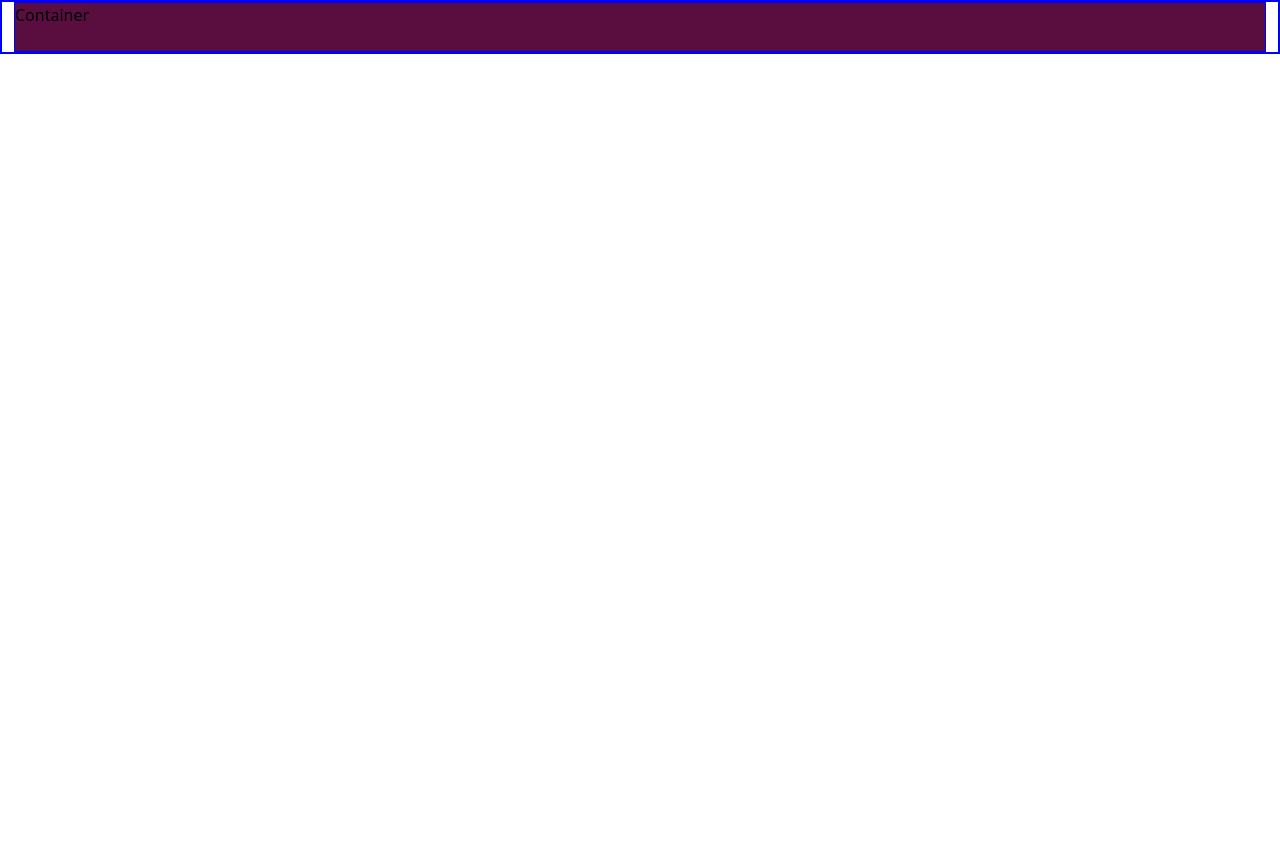
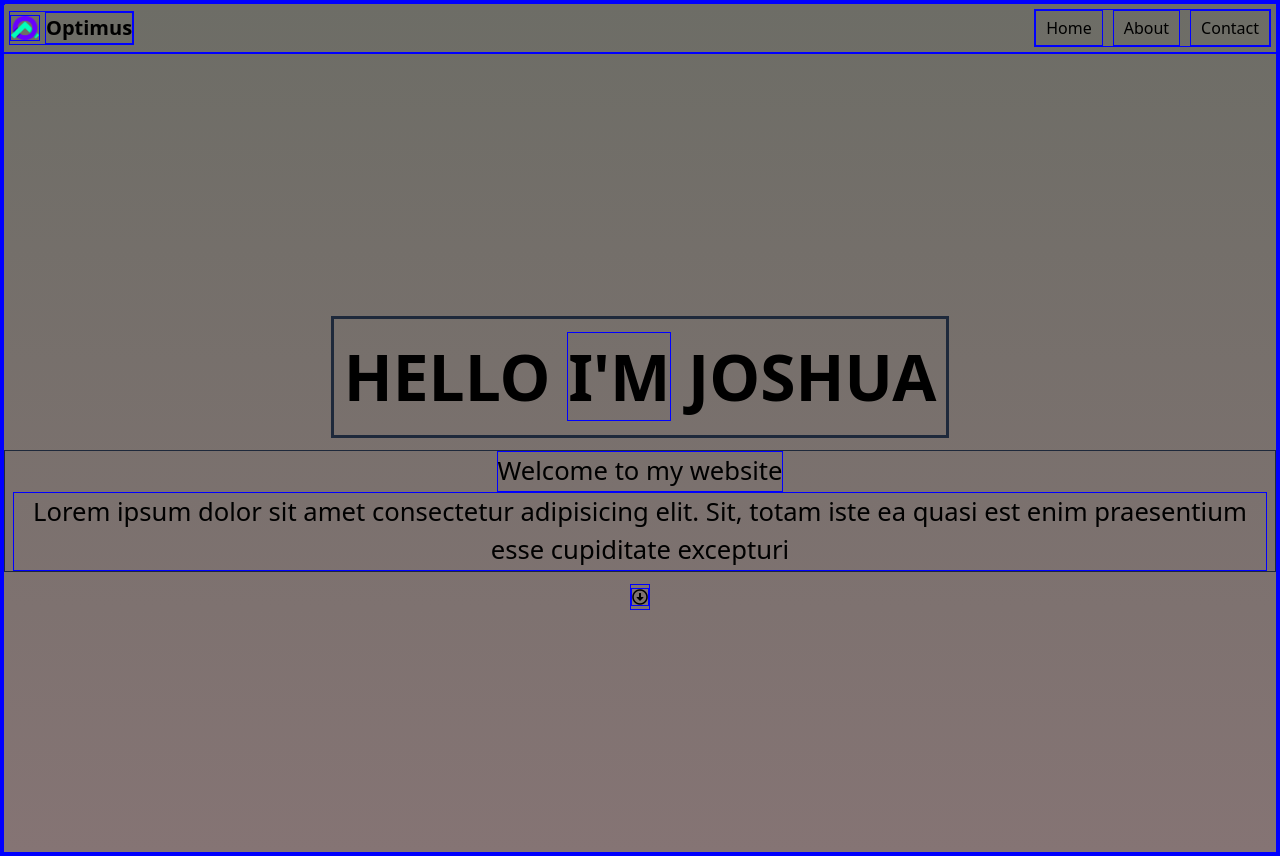
Before and after one commit to JoshAjikaze/portfolio, a website: page src/index.html in a window 1280 px wide. Before the commit the page ends 800 px from the top, so only its background shows below. Drawn offline with Linux system fonts and the light colour scheme.

Commit message:
todays second commit

```diff
--- a/src/index.html
+++ b/src/index.html
@@ -22,9 +22,40 @@
       }
     </style>
   </head>
-  <body class="px-3">
+  <body class="">
 
-    <div class="bg-colorDark w-100 h-[50px] flex">Container</div>
+<div class="relative" style="background-image: linear-gradient(0deg, rgb(133, 116, 116), rgb(109, 109, 102) );background-size:100%; object-fit:cover; background-repeat:no-repeat; background-position: center; background-size: cover;
+">
+  <div class="absolute"></div>
+  <section class="flex p-[5px] items-center justify-between">
+    <div class="flex items-center space-x-[5px]">
+      <img src="./img/Icon colour Purple.png" class="w-[30px]" alt="">
+      <span class="font-bold text-[20px]">Optimus</span>
+    </div>
+    <nav class="tablet:hidden">
+      <i class="fas fa-bars p-[5px]"></i>
+    </nav>
+
+    <nav class="hidden space-x-[10px] tablet:flex">
+      <a href="#" class="hover:bg-[rgba(0,0,0,0.7)] hover:text-white p-[5px] px-[10px] font-light hover:font-bold transition ease-in-out duration-500">Home</a>
+      <a href="#" class="hover:bg-[rgba(0,0,0,0.7)] hover:text-white p-[5px] px-[10px] font-light hover:font-bold transition ease-in-out duration-500">About</a>
+      <a href="#" class="hover:bg-[rgba(0,0,0,0.7)] hover:text-white p-[5px] px-[10px] font-light hover:font-bold transition ease-in-out duration-500">Contact</a>
+    </nav>
+  </section>
+
+  <section class="flex flex-col items-center justify-center min-h-[50vh] tablet:min-h-[100vh] space-y-3 pt-[20px] dark:text-white">
+    <p class="text-[20px] font-bold p-[10px] tablet:text-[5vw] border-[3px] border-slate-800">
+      HELLO <span class="font-black">I'M</span> JOSHUA
+    </p>
+    <p class="flex flex-col items-center border-slate-800">
+      <span class="text-[10px] tablet:text-[2vw]">Welcome to my website</span>
+      <span class="text-center mx-2 text-[10px] tablet:text-[20px] laptop:text-[2vw]">Lorem ipsum dolor sit amet consectetur adipisicing elit. Sit, totam iste ea quasi est enim praesentium esse cupiditate excepturi</span>
+    </p>
+    <p class="mt-[90%]">
+      <i class="far fa-arrow-alt-circle-down"></i>
+    </p>
+  </section>
+</div>
 
   <script>
     function darkModeToggle() {
```
Also changed, not shown: dist/output.css, src/img/green-chameleon-s9CC2SKySJM-unsplash.jpg (added).
